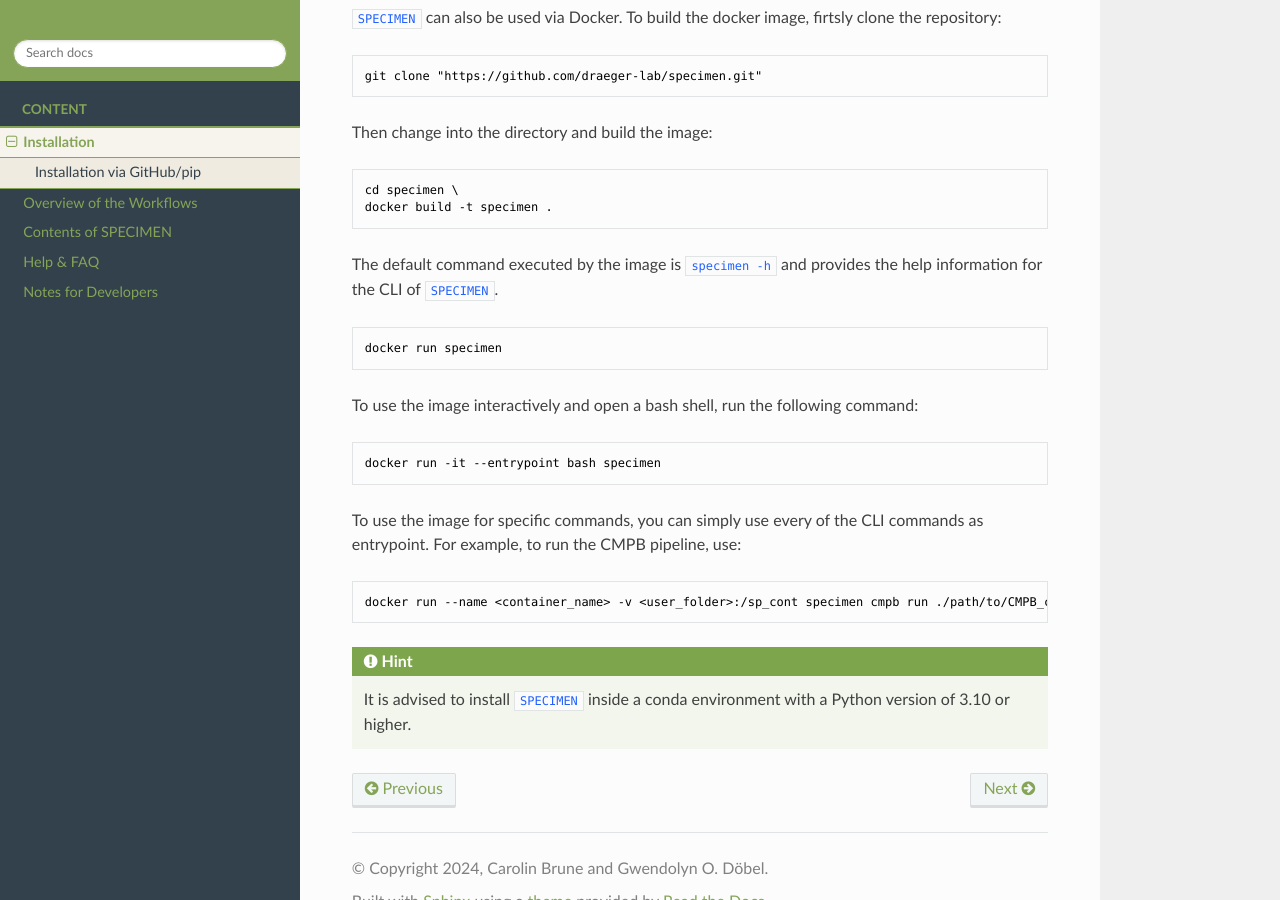
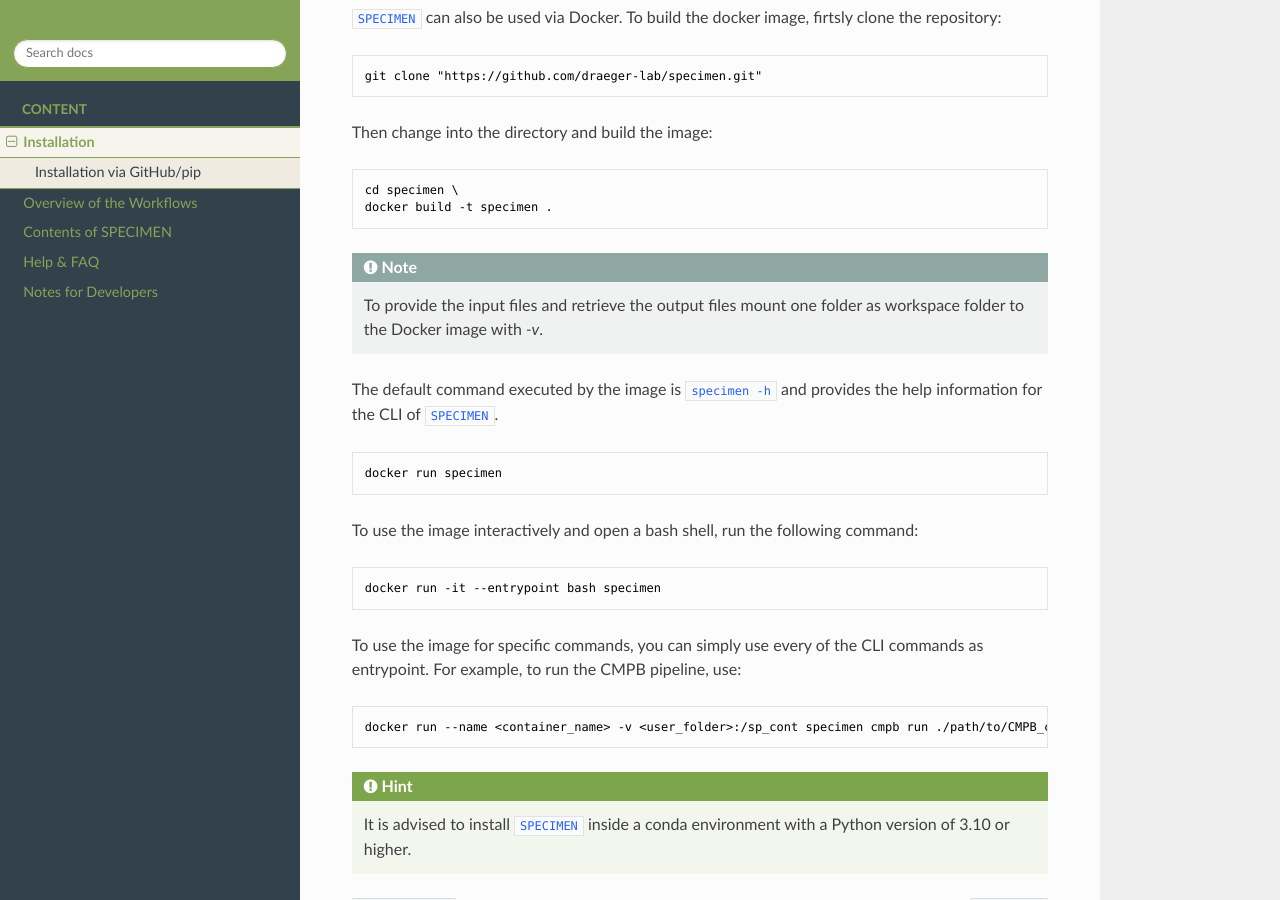
Before and after one commit to draeger-lab/SPECIMEN, a Sphinx documentation site: the page built from docs/source/installation.rst, in a window 1280 px wide and 900 px high, scrolled down 692 px. Built offline with Sphinx 7.4.7 and the Read the Docs theme 3.1.0, drawn with Linux system fonts in a browser that asks for light colours.

Commit message:
Added note to instructions for docker install #6
- To installation.rst
- To README.md

```diff
--- a/docs/source/installation.rst
+++ b/docs/source/installation.rst
@@ -38,6 +38,11 @@
    cd specimen \
    docker build -t specimen .
 
+.. note::
+
+   To provide the input files and retrieve the output files mount one folder as workspace folder to the Docker image
+   with `-v`.
+
 The default command executed by the image is ``specimen -h`` and provides the help information for the CLI of
 ``SPECIMEN``.
 
```
Also changed, not shown: README.md (+19 -11 lines).
